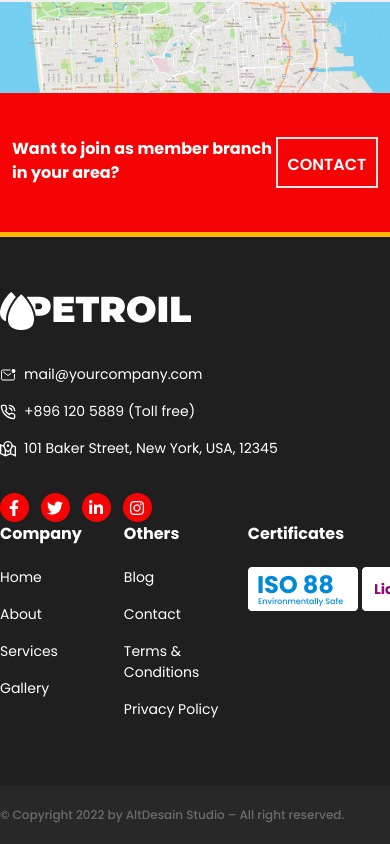
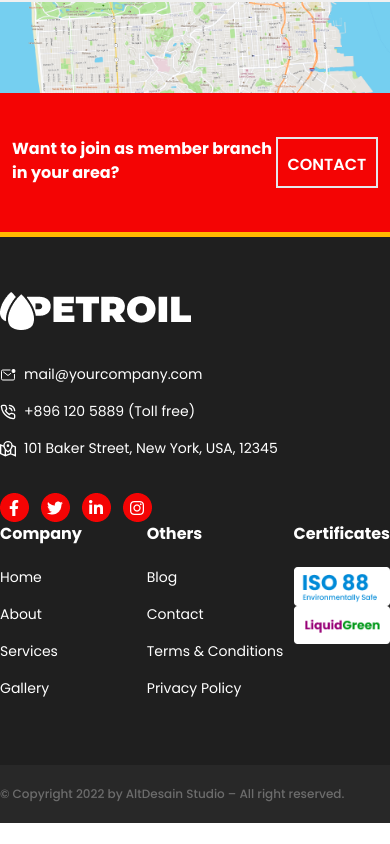
Before and after one commit to FarManCoder003/Petroleum, a React (Vite) app: page / in a window 390 px wide. Shown: the part 2740-3584 px from the top of the page. After the commit the page ends 3563 px from the top, so only its background shows below. Built offline with nearby package versions, Linux system fonts and the light colour scheme.

Commit message:
Tailwindcss

```diff
--- a/src/assets/components/Footer.jsx
+++ b/src/assets/components/Footer.jsx
@@ -58,7 +58,7 @@ const Footer = () => {
               <div className="font-bold text-[16px] mb-[21px]">
                 Certificates
               </div>
-              <div className="flex gap-1">
+              <div className="lg:flex gap-1">
                 <img src={certi1} alt="" className="max-w-100 w-full" />
                 <img src={certi2} alt="" className="max-w-100 w-full" />
               </div>
```
